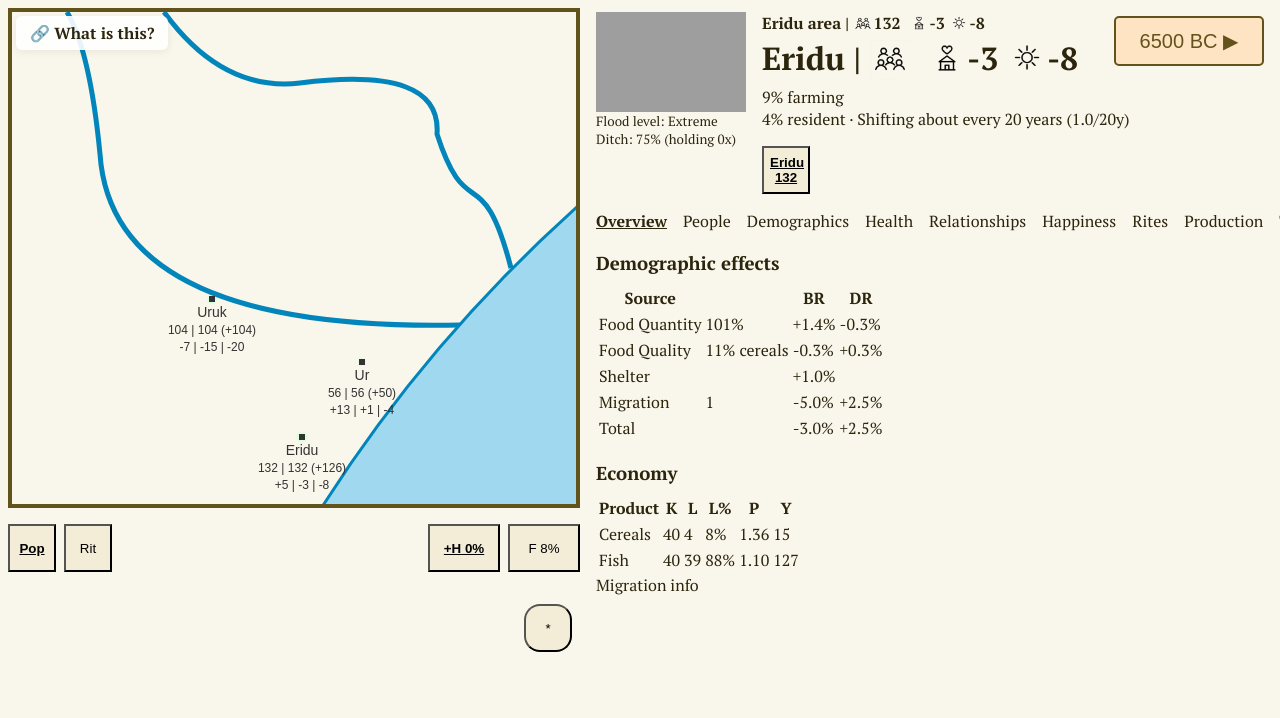
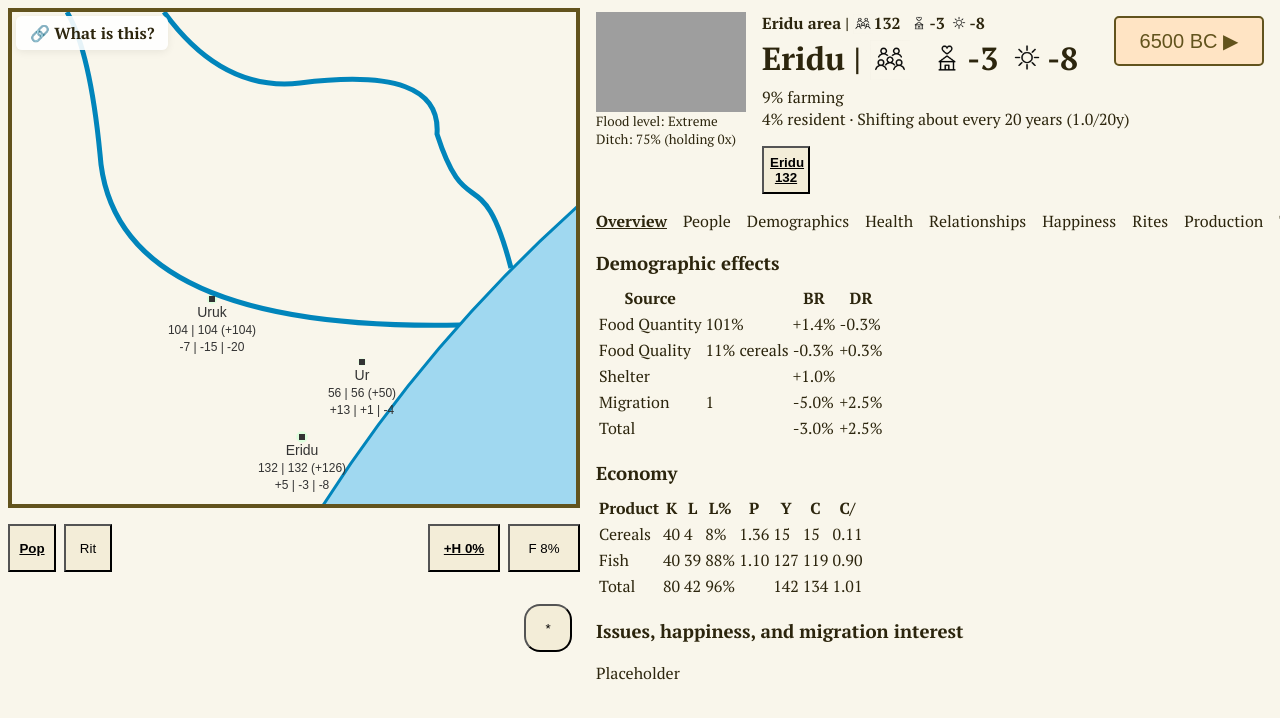
Before and after one commit to dmandelin/world2, a SvelteKit app: page / in a window 1280 px wide. Shown: the top 718 px of the page. Built offline with nearby package versions, Linux system fonts and the light colour scheme; grey boxes are pictures that could not be loaded.

Commit message:
Add economy table to overview panel.

```diff
--- a/src/components/overview/SettlementOverview.svelte
+++ b/src/components/overview/SettlementOverview.svelte
@@ -9,4 +9,5 @@
 <SettlementPopulationOverview settlement={settlement} />
 <SettlementEconomyOverview settlement={settlement} />
 
-<div>Migration info</div>
+<h3>Issues, happiness, and migration interest</h3>
+Placeholder
--- a/src/components/tables.ts
+++ b/src/components/tables.ts
@@ -6,7 +6,7 @@ import { pct, signed, spct } from '../model/lib/format';
 import { TradeGoods } from '../model/trade';
 import { type Rites } from '../model/rites';
 import type { ClanSkillChange } from '../model/people/skillchange';
-import { sortedByKey, sumFun } from '../model/lib/basics';
+import { sortedByKey, sum, sumFun } from '../model/lib/basics';
 import type { HappinessCalcItem } from '../model/people/happiness';
 import type PopulationChange from './PopulationChange.svelte';
 import type { PopulationChangeItem, PopulationChangeModifier } from '../model/people/population';
@@ -447,10 +447,20 @@ export type BasicTable = {
 }
 
 export function settlementEconomyTable(settlement: SettlementDTO): BasicTable {
-    const header = ['Product', 'K', 'L', 'L%', 'P', 'Y'];
+    const header = ['Product', 'K', 'L', 'L%', 'P', 'Y', 'C', 'C/'];
     const rows = [];
+    let [totalLand, totalWorkers, totalWf, totalProduction, totalConsumption] = [0, 0, 0, 0, 0];
+    const totalPopulation = sumFun(
+        settlement.clans, c => c.consumption.population);
     for (const item of settlement.production.goods.values()) {
         if (item.workers === 0) continue;
+
+        const consumption = sumFun(
+            settlement.clans, c => c.consumption.amount(item.good));
+        const perCapitaConsumption = totalPopulation > 0
+            ? consumption / totalPopulation
+            : 0;
+
         rows.push([
             item.good.name,
             item.land.toFixed(),
@@ -458,7 +468,25 @@ export function settlementEconomyTable(settlement: SettlementDTO): BasicTable {
             pct(item.workerFraction),
             item.tfp?.toFixed(2) ?? '',
             item.amount?.toFixed() ?? '',
+            consumption.toFixed(),
+            perCapitaConsumption.toFixed(2),
         ]);
+
+        totalLand += item.land;
+        totalWorkers += item.workers;
+        totalWf += item.workerFraction;
+        totalProduction += item.amount ?? 0;
+        totalConsumption += consumption;
     }
+    rows.push([
+        'Total',
+        totalLand.toFixed(),
+        totalWorkers.toFixed(),
+        pct(totalWf),
+        '',
+        totalProduction.toFixed(),
+        totalConsumption.toFixed(),
+        (totalPopulation > 0 ? (totalConsumption / totalPopulation).toFixed(2) : ''),
+    ]);
     return { header, rows };
 }
```
